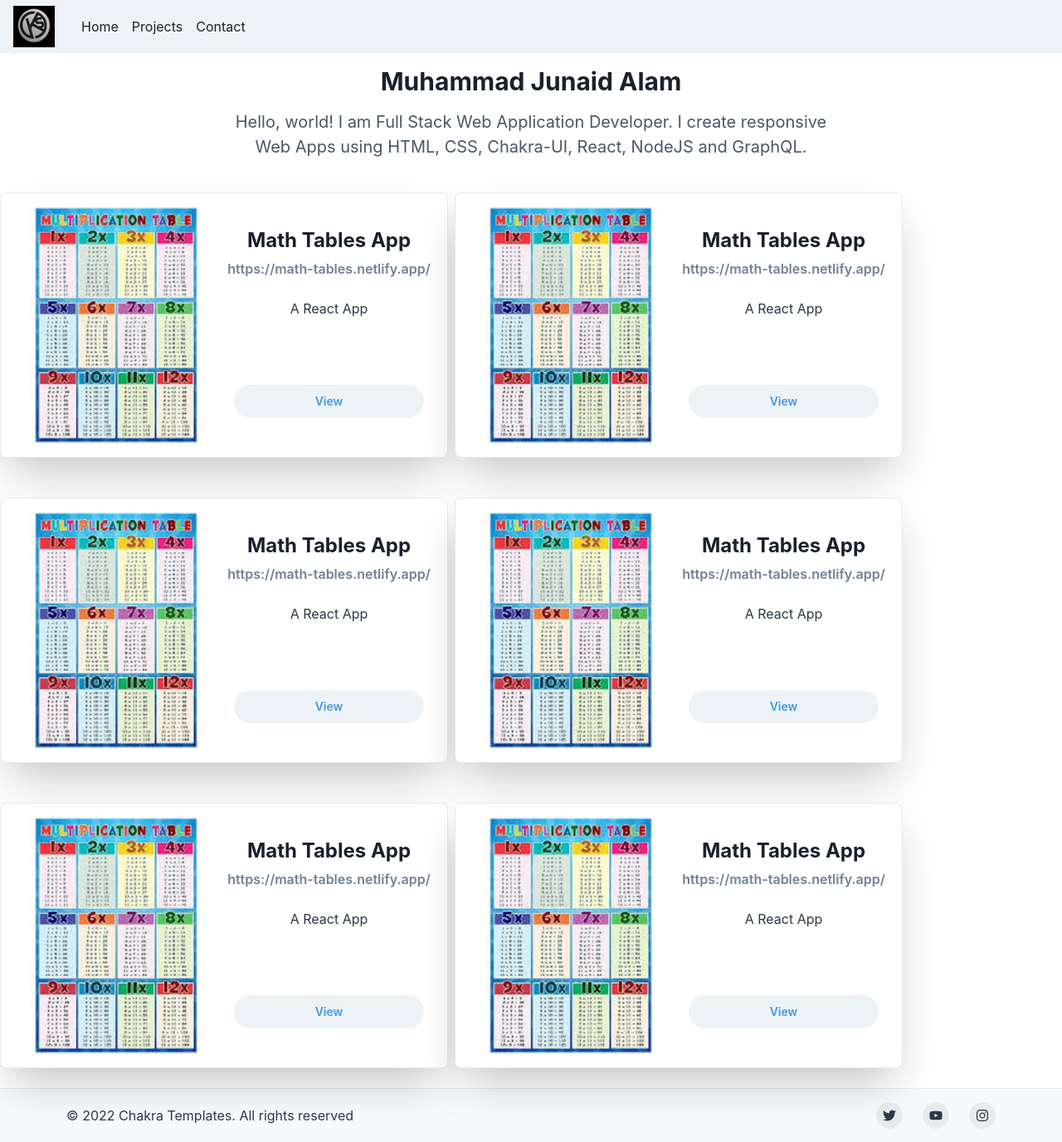
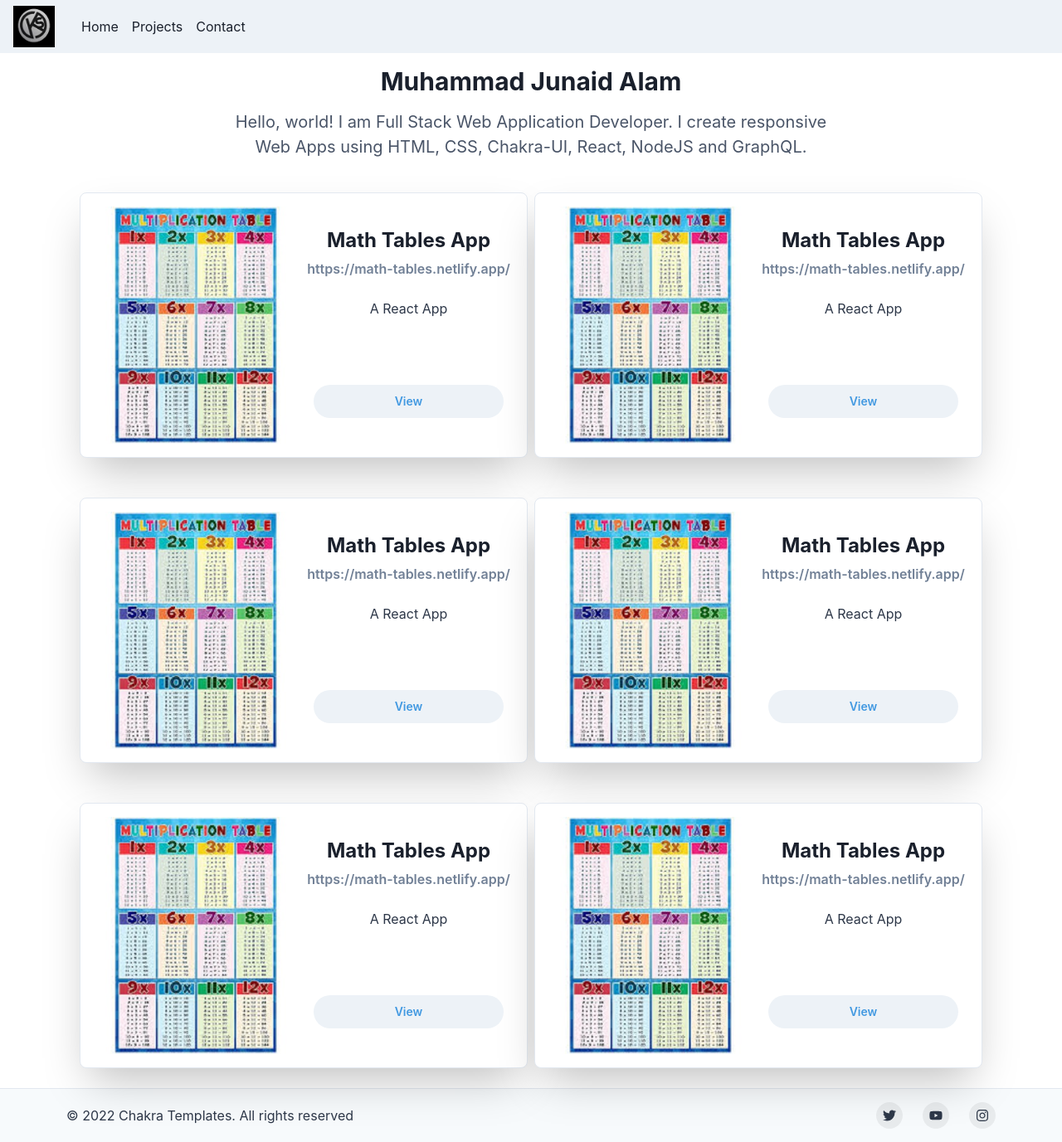
Before and after one commit to JunaidAlam789/portfolio_chakra, a Next.js app: page / in a window 1280 px wide. Shown: the whole page at 83% size. Built offline with nearby package versions, Linux system fonts and the light colour scheme.

Commit message:
Update page.tsx

```diff
--- a/app/page.tsx
+++ b/app/page.tsx
@@ -12,24 +12,50 @@ import { PhoneIcon, AddIcon, WarningIcon } from '@chakra-ui/icons'
 import Portfolio from 'components/Portfolio'
 import ProjectCard from 'components/ProjectCard'
 //import { Button } from '@chakra-ui/button'
+          // flex={1}
+          // flexDirection="row"
+          // justifyContent="center"
+          // alignItems="center"
+          // p={1}
+          // pt={2}
+
 export default function Home() {
   return (
     <div>
 
 
       <Portfolio/>
-      <HStack>
+      <HStack
+
+
+          justifyContent="center"
+
+         >
       <ProjectCard/>
       <ProjectCard/>
+
       </HStack>
-      <HStack>
+      <HStack
+
+
+          justifyContent="center"
+
+         >
       <ProjectCard/>
       <ProjectCard/>
+
       </HStack>
-      <HStack>
+      <HStack
+
+
+          justifyContent="center"
+
+         >
       <ProjectCard/>
       <ProjectCard/>
+
       </HStack>
+
 
     </div>
   )
```
